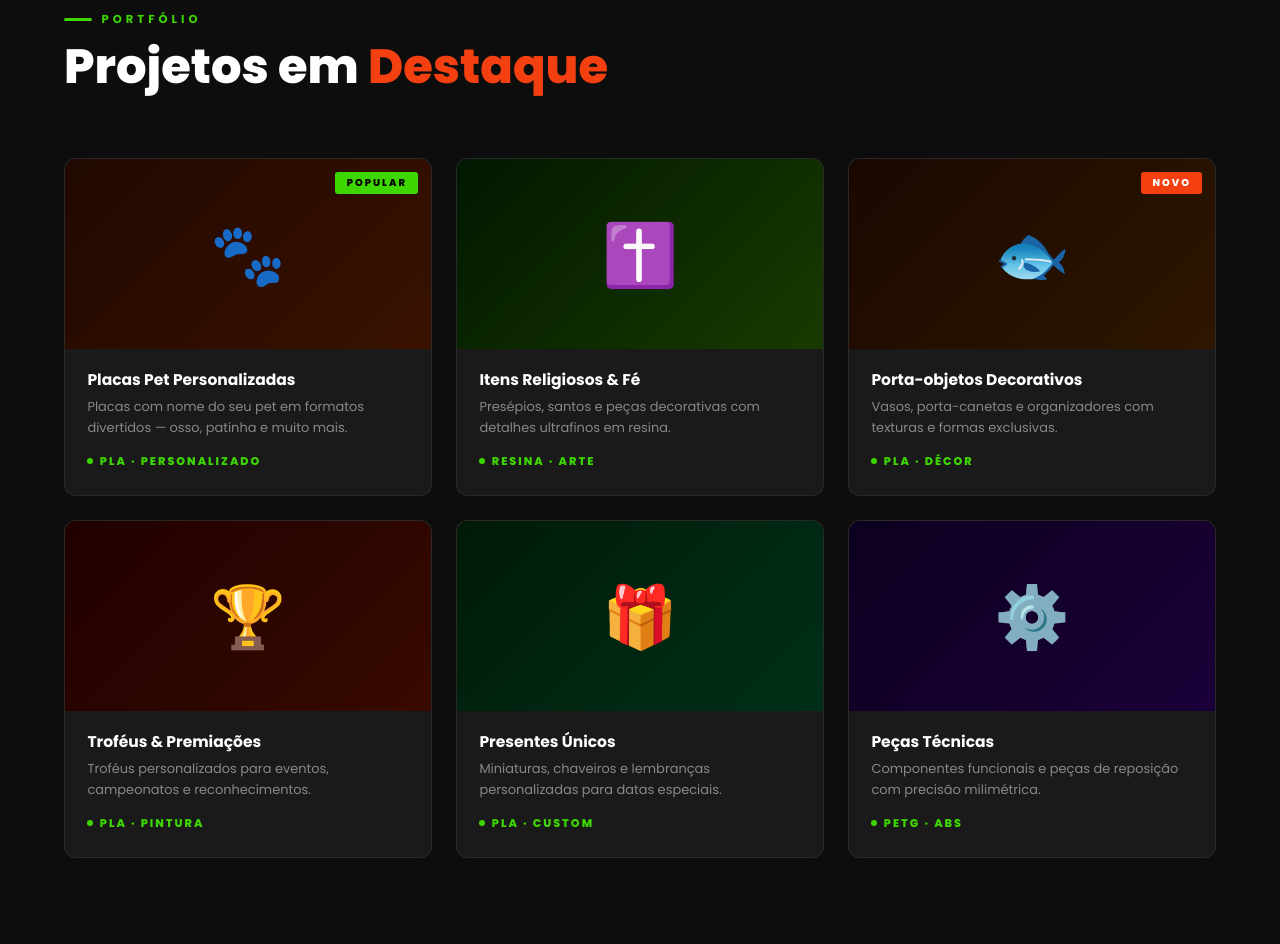
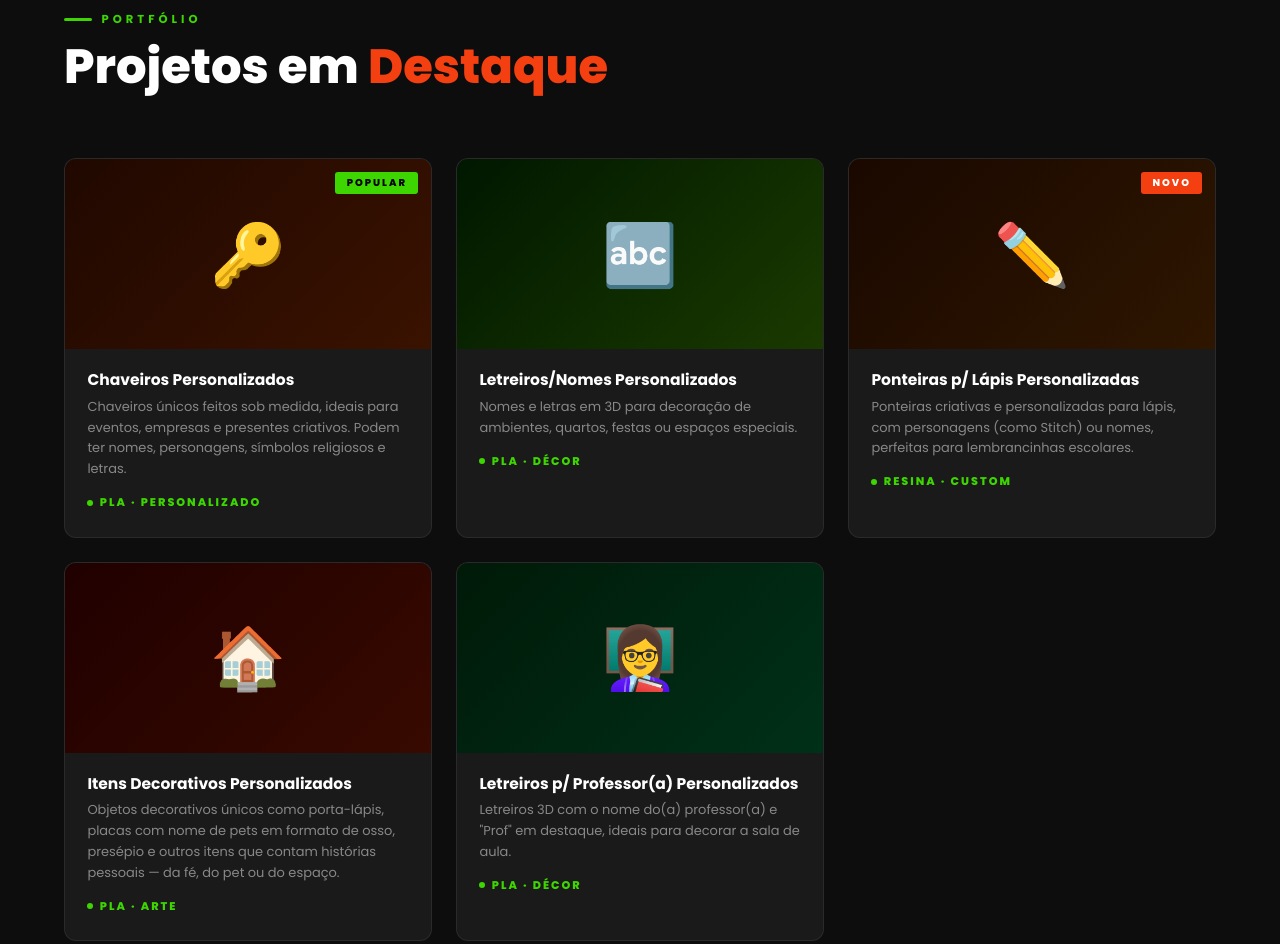
Before and after one commit to MarceloBastosDev/marshe-site, a plain HTML site: page index.html in a window 1280 px wide. Shown: the part 1723-2667 px from the top of the page. Drawn offline with Linux system fonts and the light colour scheme.

Commit message:
Atualiza projetos, localização, WhatsApp e corrige bug mobile

```diff
--- a/index.html
+++ b/index.html
@@ -219,12 +219,11 @@ footer{background:var(--dark);border-top:3px solid var(--orange);padding:2rem 5%
     </div>
   </div>
   <div class="grid">
-    <div class="card r"><div class="card-thumb th1"><span class="lbl lbl-g">Popular</span>🐾</div><div class="card-body"><h3>Placas Pet Personalizadas</h3><p>Placas com nome do seu pet em formatos divertidos — osso, patinha e muito mais.</p><span class="card-mat">PLA · Personalizado</span></div></div>
-    <div class="card r"><div class="card-thumb th2">✝️</div><div class="card-body"><h3>Itens Religiosos & Fé</h3><p>Presépios, santos e peças decorativas com detalhes ultrafinos em resina.</p><span class="card-mat">Resina · Arte</span></div></div>
-    <div class="card r"><div class="card-thumb th3"><span class="lbl lbl-o">Novo</span>🐟</div><div class="card-body"><h3>Porta-objetos Decorativos</h3><p>Vasos, porta-canetas e organizadores com texturas e formas exclusivas.</p><span class="card-mat">PLA · Décor</span></div></div>
-    <div class="card r"><div class="card-thumb th4">🏆</div><div class="card-body"><h3>Troféus & Premiações</h3><p>Troféus personalizados para eventos, campeonatos e reconhecimentos.</p><span class="card-mat">PLA · Pintura</span></div></div>
-    <div class="card r"><div class="card-thumb th5">🎁</div><div class="card-body"><h3>Presentes Únicos</h3><p>Miniaturas, chaveiros e lembranças personalizadas para datas especiais.</p><span class="card-mat">PLA · Custom</span></div></div>
-    <div class="card r"><div class="card-thumb th6">⚙️</div><div class="card-body"><h3>Peças Técnicas</h3><p>Componentes funcionais e peças de reposição com precisão milimétrica.</p><span class="card-mat">PETG · ABS</span></div></div>
+    <div class="card r"><div class="card-thumb th1"><span class="lbl lbl-g">Popular</span>🔑</div><div class="card-body"><h3>Chaveiros Personalizados</h3><p>Chaveiros únicos feitos sob medida, ideais para eventos, empresas e presentes criativos. Podem ter nomes, personagens, símbolos religiosos e letras.</p><span class="card-mat">PLA · Personalizado</span></div></div>
+    <div class="card r"><div class="card-thumb th2">🔤</div><div class="card-body"><h3>Letreiros/Nomes Personalizados</h3><p>Nomes e letras em 3D para decoração de ambientes, quartos, festas ou espaços especiais.</p><span class="card-mat">PLA · Décor</span></div></div>
+    <div class="card r"><div class="card-thumb th3"><span class="lbl lbl-o">Novo</span>✏️</div><div class="card-body"><h3>Ponteiras p/ Lápis Personalizadas</h3><p>Ponteiras criativas e personalizadas para lápis, com personagens (como Stitch) ou nomes, perfeitas para lembrancinhas escolares.</p><span class="card-mat">Resina · Custom</span></div></div>
+    <div class="card r"><div class="card-thumb th4">🏠</div><div class="card-body"><h3>Itens Decorativos Personalizados</h3><p>Objetos decorativos únicos como porta-lápis, placas com nome de pets em formato de osso, presépio e outros itens que contam histórias pessoais — da fé, do pet ou do espaço.</p><span class="card-mat">PLA · Arte</span></div></div>
+    <div class="card r"><div class="card-thumb th5">👩‍🏫</div><div class="card-body"><h3>Letreiros p/ Professor(a) Personalizados</h3><p>Letreiros 3D com o nome do(a) professor(a) e "Prof" em destaque, ideais para decorar a sala de aula.</p><span class="card-mat">PLA · Décor</span></div></div>
   </div>
 </section>
 
@@ -247,14 +246,14 @@ footer{background:var(--dark);border-top:3px solid var(--orange);padding:2rem 5%
       <p class="eyebrow">Contato</p>
       <h2 class="sec-title">Vamos criar algo<br><em>incrível?</em></h2>
       <p>Tem uma ideia? Quer transformar um projeto em objeto real? Chama a gente no WhatsApp — respondemos rápido e sem compromisso!</p>
-      <a href="https://wa.me/55XXXXXXXXXXX?text=Olá!%20Vi%20o%20portfólio%20da%20Marshê%20Studio%203D%20e%20gostaria%20de%20um%20orçamento!" target="_blank" class="wa-btn">
+      <a href="https://wa.me/5551996040335?text=Olá!%20Vi%20o%20portfólio%20da%20Marshê%20Studio%203D%20e%20gostaria%20de%20um%20orçamento!" target="_blank" class="wa-btn">
         <svg viewBox="0 0 24 24"><path d="M17.472 14.382c-.297-.149-1.758-.867-2.03-.967-.273-.099-.471-.148-.67.15-.197.297-.767.966-.94 1.164-.173.199-.347.223-.644.075-.297-.15-1.255-.463-2.39-1.475-.883-.788-1.48-1.761-1.653-2.059-.173-.297-.018-.458.13-.606.134-.133.298-.347.446-.52.149-.174.198-.298.298-.497.099-.198.05-.371-.025-.52-.075-.149-.669-1.612-.916-2.207-.242-.579-.487-.5-.669-.51-.173-.008-.371-.01-.57-.01-.198 0-.52.074-.792.372-.272.297-1.04 1.016-1.04 2.479 0 1.462 1.065 2.875 1.213 3.074.149.198 2.096 3.2 5.077 4.487.709.306 1.262.489 1.694.625.712.227 1.36.195 1.871.118.571-.085 1.758-.719 2.006-1.413.248-.694.248-1.289.173-1.413-.074-.124-.272-.198-.57-.347m-5.421 7.403h-.004a9.87 9.87 0 01-5.031-1.378l-.361-.214-3.741.982.998-3.648-.235-.374a9.86 9.86 0 01-1.51-5.26c.001-5.45 4.436-9.884 9.888-9.884 2.64 0 5.122 1.03 6.988 2.898a9.825 9.825 0 012.893 6.994c-.003 5.45-4.437 9.884-9.885 9.884m8.413-18.297A11.815 11.815 0 0012.05 0C5.495 0 .16 5.335.157 11.892c0 2.096.547 4.142 1.588 5.945L.057 24l6.305-1.654a11.882 11.882 0 005.683 1.448h.005c6.554 0 11.89-5.335 11.893-11.893a11.821 11.821 0 00-3.48-8.413z"/></svg>
         Chamar no WhatsApp
       </a>
     </div>
     <div class="contato-right rr">
       <h3>Informações</h3>
-      <div class="info-item"><div class="info-icon">📍</div><div class="info-text"><strong>Localização</strong>Torres, Rio Grande do Sul</div></div>
+      <div class="info-item"><div class="info-icon">📍</div><div class="info-text"><strong>Localização</strong>Terra de Areia, Rio Grande do Sul</div></div>
       <div class="info-item"><div class="info-icon">⏰</div><div class="info-text"><strong>Atendimento</strong>Seg–Sex 9h às 18h · Sáb 9h às 13h</div></div>
       <div class="info-item"><div class="info-icon">📦</div><div class="info-text"><strong>Entrega</strong>Retirada local ou envio pelos Correios</div></div>
       <div class="info-item"><div class="info-icon">💬</div><div class="info-text"><strong>Resposta</strong>Em até 24 horas úteis</div></div>
@@ -271,6 +270,9 @@ footer{background:var(--dark);border-top:3px solid var(--orange);padding:2rem 5%
 </footer>
 
 <script>
+// Fix: garante que a página sempre inicia no topo
+if(history.scrollRestoration)history.scrollRestoration='manual';
+window.scrollTo(0,0);
 const cur=document.getElementById('cur'),cur2=document.getElementById('cur2');
 document.addEventListener('mousemove',e=>{cur.style.left=e.clientX+'px';cur.style.top=e.clientY+'px';cur2.style.left=e.clientX+'px';cur2.style.top=e.clientY+'px';});
 document.querySelectorAll('a,button').forEach(el=>{
```
